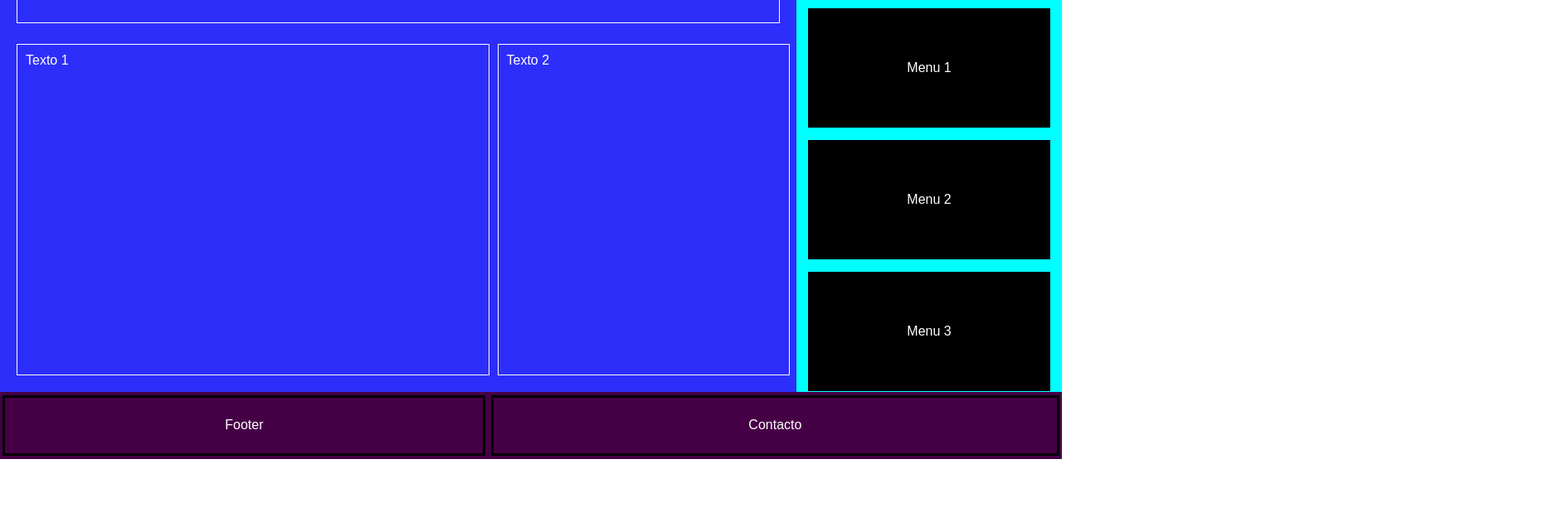
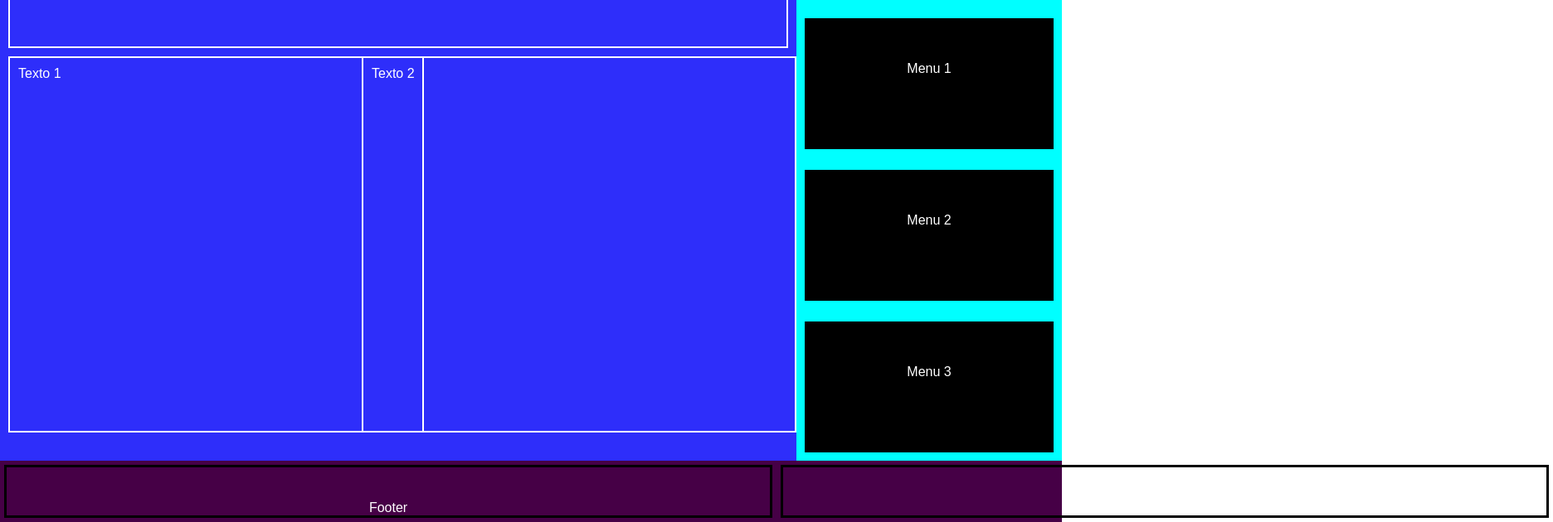
Before and after one commit to JorgeHTcoding/Maquetaci-n, a plain HTML site: page dia6/reto3.html in a window 1280 px wide. Shown: the part 246-876 px from the top of the page at 83% size, 1872 px wide, since content can reach past the window. Before the commit the page ends 800 px from the top, so only its background shows below. Drawn offline with Linux system fonts and the light colour scheme.

Commit message:
Correccion grid2

```diff
--- a/dia6/reto3.css
+++ b/dia6/reto3.css
@@ -22,64 +22,72 @@
 }
 
 .bloque1{
-    display: flex;
-    justify-content: center;
-    align-items: center;
+    padding-top: 25px;
     grid-column: left0/right1;
     background-color: black;
     text-align: center;
     font-size: 40px;
 }
 .bloque2{
+    display: grid;
     grid-column: left0/left0;
     background-color: rgb(46, 46, 250);
 }
-.bloque3{
-    grid-column: right0/right0;
-    background-color: cyan;
-}
-.bloque4{
-    grid-column: left0/right1;
-    background-color: rgb(70, 0, 70);
+.contenido2{
+
+    display: grid;
+    grid-template-columns: [left0]3fr [right0]1fr ;
+    grid-template-rows: [top0]1fr [bottom0]2fr;
 }
 .item1{
-    min-height:20vh;
-    border: 1px solid white;
-    margin:20px;
-    padding-top: 10px;
-    padding-left: 10px;
-    font-size: 30px;
+    padding:10px;
+    display: grid;
+    height: 200px;
+    grid-column: left0/right1;
+    grid-row: top0/bottom0;
+    border: 2px solid white;
+    margin: 10px;
 }
 .bloque2A{
-    display: flex;
-    flex-direction: row;
-    min-height:50vh;
-    margin:20px;
-    padding-top: 5px;
+
+    margin-left: 10px;
+    width: 80%;
+    height:450px;
+    display: grid;
+    grid-row: bottom0/bottom1;
+    grid-column: left0/right0;
+    border: 2px solid white;
+}
+.bloque2B{
+
+    width: 520px;
+    height:450px;
+    margin-left: -185px;
+    display: grid;
+    grid-row: bottom0/bottom1;
+    grid-column: right0/right1;
+    border: 2px solid white;
+}
+.bloque3{
+    display: grid;
+    grid-column: right0/right1;
+    grid-row:center0/bottom0;
+    background-color: cyan;
+    text-align: center;
+    grid-template-rows: [D1]1fr [D2]1fr [D3]1fr [D4]1fr;
+
 }
 .item2{
-    padding-top: 10px;
-    padding-left: 10px;
-    min-width:60.6%;
-    border: 1px solid white;
+    padding:10px;
 }
 .item3{
-    padding-top: 10px;
-    padding-left: 10px;
-    min-width:37%;
-    margin-left: 10px;
-    border: 1px solid white;
-}
-.bloque3{
-    display: flex;
-    flex-direction: column;
-    align-items: center;
-    text-align: center;
+    padding:10px;
 }
 .item4{
-    display: flex;
-    flex-direction: column;
-    justify-content: center;
+    padding-top: 50px;
+    margin:10px;
+    display: grid;
+    grid-row: D1/D2;
     font-size: 40px;
     min-height: 22%;
     min-width: 90%;
@@ -87,9 +95,10 @@
     margin-top: 15px;
 }
 .item5{
-    display: flex;
-    flex-direction: column;
-    justify-content: center;
+    padding-top: 50px;
+    margin:10px;
+    display: grid;
+    grid-row: D2/D3;
     min-height: 22%;
     min-width: 90%;
     background-color: black;
@@ -99,9 +108,10 @@
 
 }
 .item6{
-    display: flex;
-    flex-direction: column;
-    justify-content: center;
+    padding-top: 50px;
+    margin:10px;
+    display: grid;
+    grid-row: D3/D4;
     min-height: 22%;
     min-width: 90%;
     background-color: black;
@@ -109,38 +119,44 @@
     margin-top: 15px;
 }
 .item7{
-    display: flex;
-    flex-direction: column;
-    justify-content: center;
+    padding-top: 50px;
+    margin:10px;
+    display: grid;
+    grid-row: D4/D5;
     min-height: 22%;
     min-width: 90%;
     background-color: black;
     border: 2px solid black;
     margin-top: 15px;
 }
+
 .bloque4{
-    display: flex;
-    flex-direction: row;
-    justify-content: space-around;
-    align-items: center;
+    display: grid;
+    grid-column: left0/right1;
+    background-color: rgb(70, 0, 70);
 
 }
+.bloque4A{
+    display: grid;
+    grid-template-columns: [left0]1fr [right0]1fr ;
+    grid-template-rows: [main0]1fr ;
+}
+
 .item8{
-    display: flex;
-    flex-direction: column;
-    justify-content: center;
-    min-width: 45%;
-    min-height: 82%;
-    border: 1px solid white;
+    padding-top: 40px ;
+    margin:5px;
+    display: grid;
+    width: 920px;
+    grid-column: left0/right0;
+     border: 3px solid rgb(0, 0, 0);
+    text-align: center;
+}
+.item9{
+    padding-top: 40px ;
+    margin:5px;
+    width: 920px;
+    display: grid;
+    grid-column: right0/right1;
     border: 3px solid rgb(0, 0, 0);
     text-align: center;
 }
-.item9{
-    display: flex;
-    flex-direction: column;
-    justify-content: center;
-    min-width: 53%;
-    min-height: 82%;
-    border: 3px solid rgb(0, 0, 0);
-    text-align: center;
-}
--- a/dia6/reto3.html
+++ b/dia6/reto3.html
@@ -13,22 +13,29 @@
         <div class="header">HEADER</div>
     </div>
     <div class="bloque2">
+        <div class="contenido2">
             <div class="item1">CONTENIDO</div>
             <div class="bloque2A">
                 <div class="item2">Texto 1</div>
+            </div>
+            <div class="bloque2B">
                 <div class="item3">Texto 2</div>
             </div>
         </div>
+    </div>
+
+
     <div class="bloque3">
         <div class="item4">MENU</div>
         <div class="item5">Menu 1</div>
         <div class="item6">Menu 2</div>
         <div class="item7">Menu 3</div>
-
     </div>
     <div class="bloque4">
+        <div class="bloque4A">
             <div class="item8">Footer</div>
             <div class="item9">Contacto</div>
+        </div>
     </div>
 </div>
 
```
Also changed, not shown: dia6/reto4.css (+58 -19 lines), dia6/reto4.html (+8 -1 lines). Lines whose indentation alone changed are shown as unchanged.
